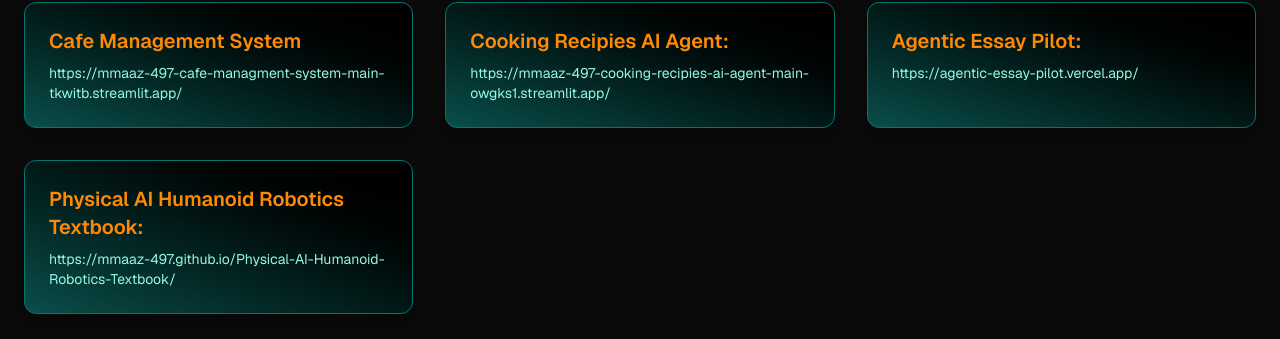
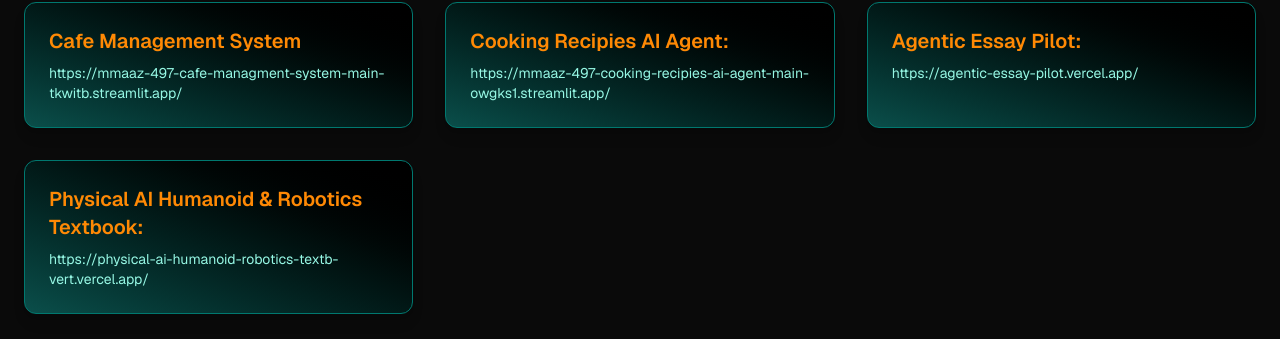
Before and after one commit to mmaaz-497/My-Portfolio, a Next.js app: page / in a window 1280 px wide. Shown: the part 2157-2496 px from the top of the page. Built offline with nearby package versions, Linux system fonts and the light colour scheme.

Commit message:
Add Physical AI Textbook project

```diff
--- a/src/app/page.tsx
+++ b/src/app/page.tsx
@@ -99,7 +99,7 @@ As an independent developer, my goal is to help businesses leverage the power of
             { title: 'Cafe Management System', url: 'https://mmaaz-497-cafe-managment-system-main-tkwitb.streamlit.app/'},
             { title: 'Cooking Recipies AI Agent:', url: 'https://mmaaz-497-cooking-recipies-ai-agent-main-owgks1.streamlit.app/'},
             { title: 'Agentic Essay Pilot:', url: 'https://agentic-essay-pilot.vercel.app/'},
-            { title: 'Physical AI Humanoid Robotics Textbook:', url: 'https://mmaaz-497.github.io/Physical-AI-Humanoid-Robotics-Textbook/'},
+            { title: 'Physical AI Humanoid & Robotics Textbook:', url: 'https://physical-ai-humanoid-robotics-textb-vert.vercel.app/'},
 
 
           ].map((project, index) => (
```
